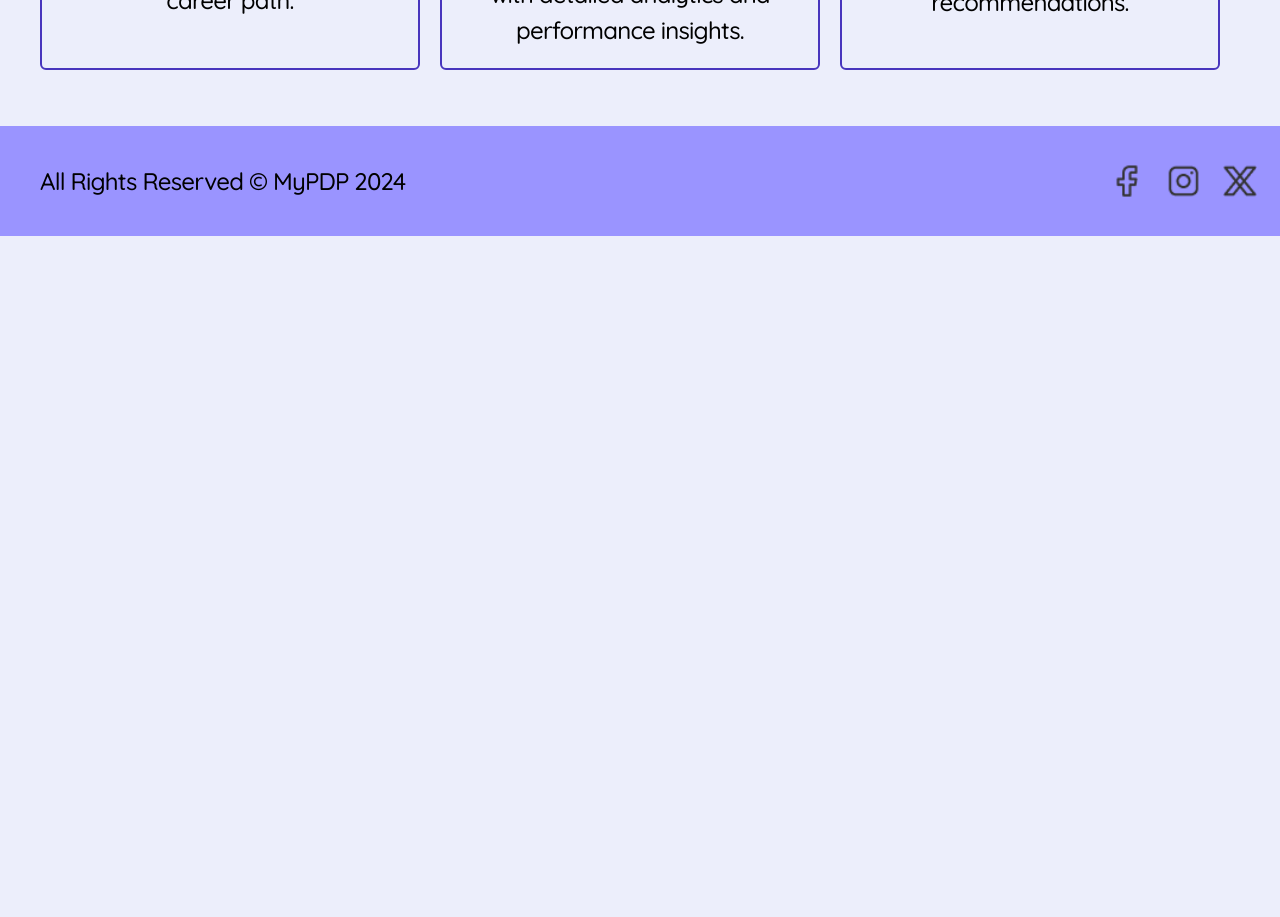
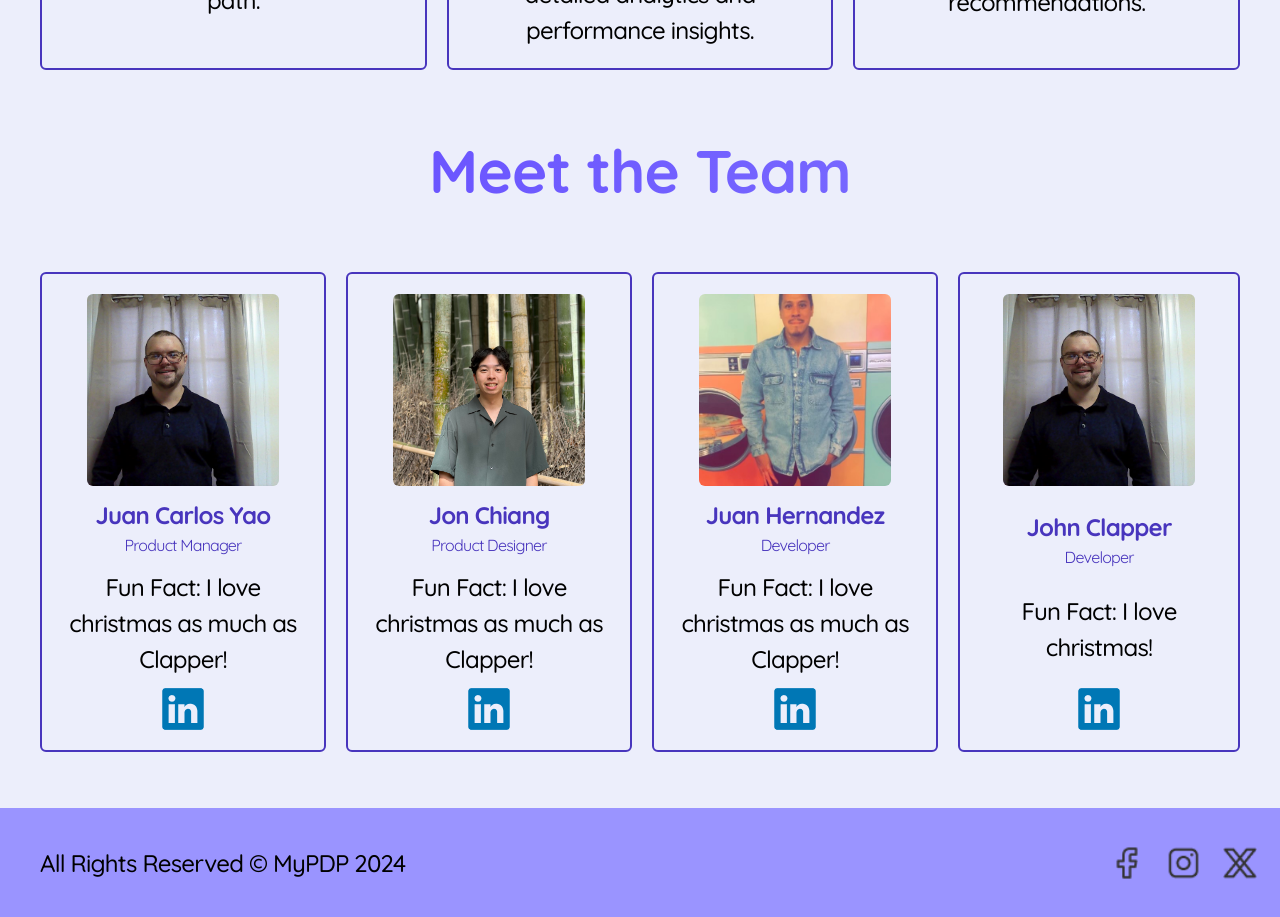
Before and after one commit to britzky/career-coach, a React (Vite) app in the folder frontend/career-coach/: page / in a window 1280 px wide. Shown: the part 2260-3177 px from the top of the page. Before the commit the page ends 2496 px from the top, so only its background shows below. Built offline with nearby package versions, Linux system fonts and the light colour scheme.

Commit message:
Styled team cards and added gradient to blurred content text

```diff
--- a/frontend/career-coach/src/components/CourseAccordion/CourseAccordionItems.tsx
+++ b/frontend/career-coach/src/components/CourseAccordion/CourseAccordionItems.tsx
@@ -24,7 +24,7 @@ export const CourseAccordionItems: React.FC<AccordionItemProps> = ({ month, cour
         <div className="border-4 rounded-md border-purpleText p-5 w-full">
             <div className="flex flex-col">
                 <div className="flex justify-between">
-                    <span className="font-bold text-base text-purpleText">{month}: {courses[0].coursename} </span>
+                    <span className="font-bold text-sm text-purpleText">{month}: {courses[0].coursename} </span>
                     <div>
                         <button
                             onClick={() => setOpen(!open)}
--- a/frontend/career-coach/src/components/TeamCard/TeamCard.tsx
+++ b/frontend/career-coach/src/components/TeamCard/TeamCard.tsx
@@ -9,11 +9,13 @@ interface TeamCardProps {
 }
 export const TeamCard: React.FC<TeamCardProps> = ({image, name, title, fact, link}) => {
   return (
-    <div className="flex flex-col items-center border-2 border-purpleText rounded-md gap-7 p-5 max-w-[24rem]">
-      <img src={image} alt="Hard-working individual" />
-      <h5 className="font-bold text-sm text-purpleText">{name}</h5>
-      <h6 className="font-bold text-sm text-purpleText">{title}</h6>
-      <p className="font-medium text-sm text-center">Fun Fact: {fact}</p>
+    <div className="flex flex-col justify-between items-center border-2 border-purpleText rounded-md  p-5 min-h-[30rem] max-w-[24rem]">
+      <img src={image} alt="Hard-working individual" className="rounded-md w-48 h-48 object-cover"/>
+      <div>
+        <h5 className="font-bold text-sm text-purpleText text-center">{name}</h5>
+        <h6 className="text-[16px] text-purpleText text-center">{title}</h6>
+      </div>
+      <p className="font-medium text-sm text-center max-w-[17rem]">Fun Fact: {fact}</p>
       <a href={link} target="_blank" rel="noopener noreferrer">
         <img src={linkedin} alt="Hard-working individual" />
       </a>
--- a/frontend/career-coach/src/pages/LandingPage/LandingPage.tsx
+++ b/frontend/career-coach/src/pages/LandingPage/LandingPage.tsx
@@ -4,6 +4,10 @@ import skillDev from "../../assets/images/Moving forward.png"
 import progress from "../../assets/images/Progress overview.png"
 import career from "../../assets/images/Job hunt.png"
 import road from "../../assets/images/road.svg"
+import jay from "../../assets/images/jay.jpg"
+import jon from "../../assets/images/jon.jpg"
+import me from "../../assets/images/me2.jpg"
+
 import { useCareerDetails } from "../../context/CareerContext";
 
 export const LandingPage = () => {
@@ -64,11 +68,15 @@ export const LandingPage = () => {
               <h6 className="font-bold text-sm text-purpleText">Career Path Exploration</h6>
               <p className="font-medium text-sm text-center self-center max-w-[24rem]">Explore various career paths aligned with your interests and skills with detailed insights and recommendations.</p>
             </div>
-            <div>
-              {/* <TeamCard /> */}
+          </div>
+          <h1 className="font-bold text-xxl gradient-text bg-logo text-center w-full">Meet the Team</h1>
+          <div className="flex justify-center gap-5">
+              <TeamCard image={me} name="Juan Carlos Yao" title="Product Manager" fact="I love christmas as much as Clapper!" link="http://linkedin.com/in/j-hernandez-dev" />
+              <TeamCard image={jon} name="Jon Chiang" title="Product Designer" fact="I love christmas as much as Clapper!" link="https://www.linkedin.com/in/jmchiang5" />
+              <TeamCard image={jay} name="Juan Hernandez" title="Developer" fact="I love christmas as much as Clapper!" link="http://linkedin.com/in/j-hernandez-dev" />
+              <TeamCard image={me} name="John Clapper" title="Developer" fact="I love christmas!" link="https://www.linkedin.com/in/john-clapper" />
             </div>
           </div>
-        </div>
       </div>
       <div className="mt-auto">
         <Footer />
--- a/frontend/career-coach/src/pages/Roadmap/BlurredContent.tsx
+++ b/frontend/career-coach/src/pages/Roadmap/BlurredContent.tsx
@@ -5,7 +5,7 @@ export const BlurredContent = () => {
   return (
     <div className="flex justify-center items-center">
         <div className="flex flex-col items-center">
-            <div className="text-purpleText font-semibold text-base mt-7">
+            <div className="gradient-text bg-blurred-content font-semibold text-base mt-7">
                 <h4>Whoops, our roadmap is feeling a bit like a procrastinating student and can only plan the next 3 months. But hey, with a focused sprint, you'll be acing that career exam in no time!</h4>
             </div>
             <div className="flex flex-col items-center blur mt-10">
--- a/frontend/career-coach/src/pages/Roadmap/Summary.tsx
+++ b/frontend/career-coach/src/pages/Roadmap/Summary.tsx
@@ -6,7 +6,7 @@ export const Summary = () => {
   return (
     <div className="-mt-4 w-full mb-10">
         <h1 className="text-purpleText font-bold text-lg">{careerDetails.career} Roadmap ({careerDetails.experience})</h1>
-        <p className="font-medium text-purpleText text-sm">{roadmap?.summary}</p>
+        <p className="font-medium text-purpleText text-xs">{roadmap?.summary}</p>
     </div>
   )
 }
--- a/frontend/career-coach/tailwind.config.js
+++ b/frontend/career-coach/tailwind.config.js
@@ -48,6 +48,7 @@ export default {
         'landing-page-reverse': 'linear-gradient(90deg, #F0944C 0%, #D76573 32.9%, #A270C0 61.9%, #448FD9 100%)',
         'logo': 'linear-gradient(90deg, #6146FF 0%, #9FA4FF 196.6%)',
         'landing-page-title': 'linear-gradient(90deg, #448FD9 3.21%, #A270C0 38.63%, #D76573 65.59%, #F0944C 96.17%)',
+        'blurred-content': 'linear-gradient(90deg, #448FD9 3.21%, #A270C0 44.51%, #D76573 75.95%, #F0944C 111.62%)'
       }
     },
   },
```
